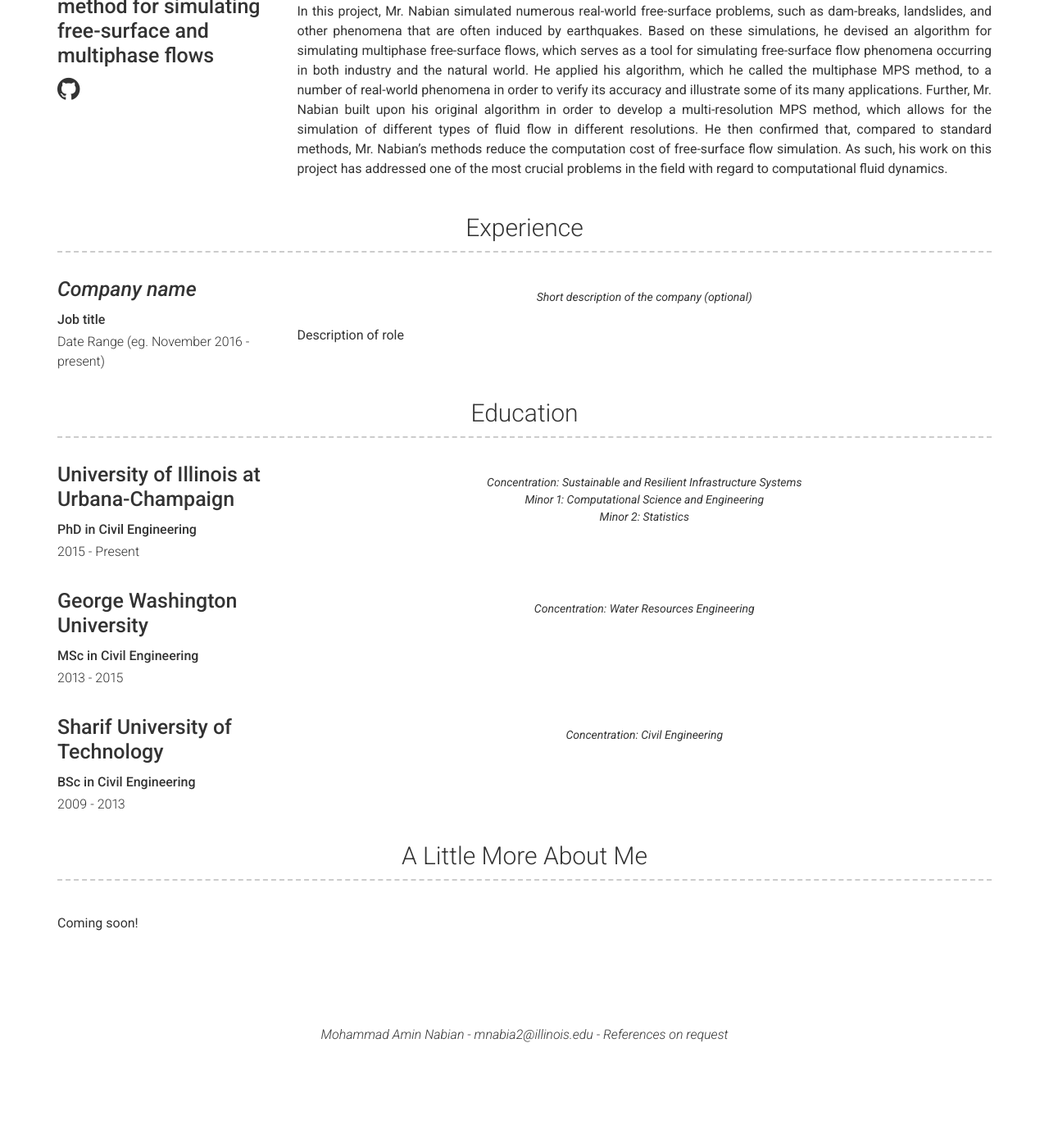
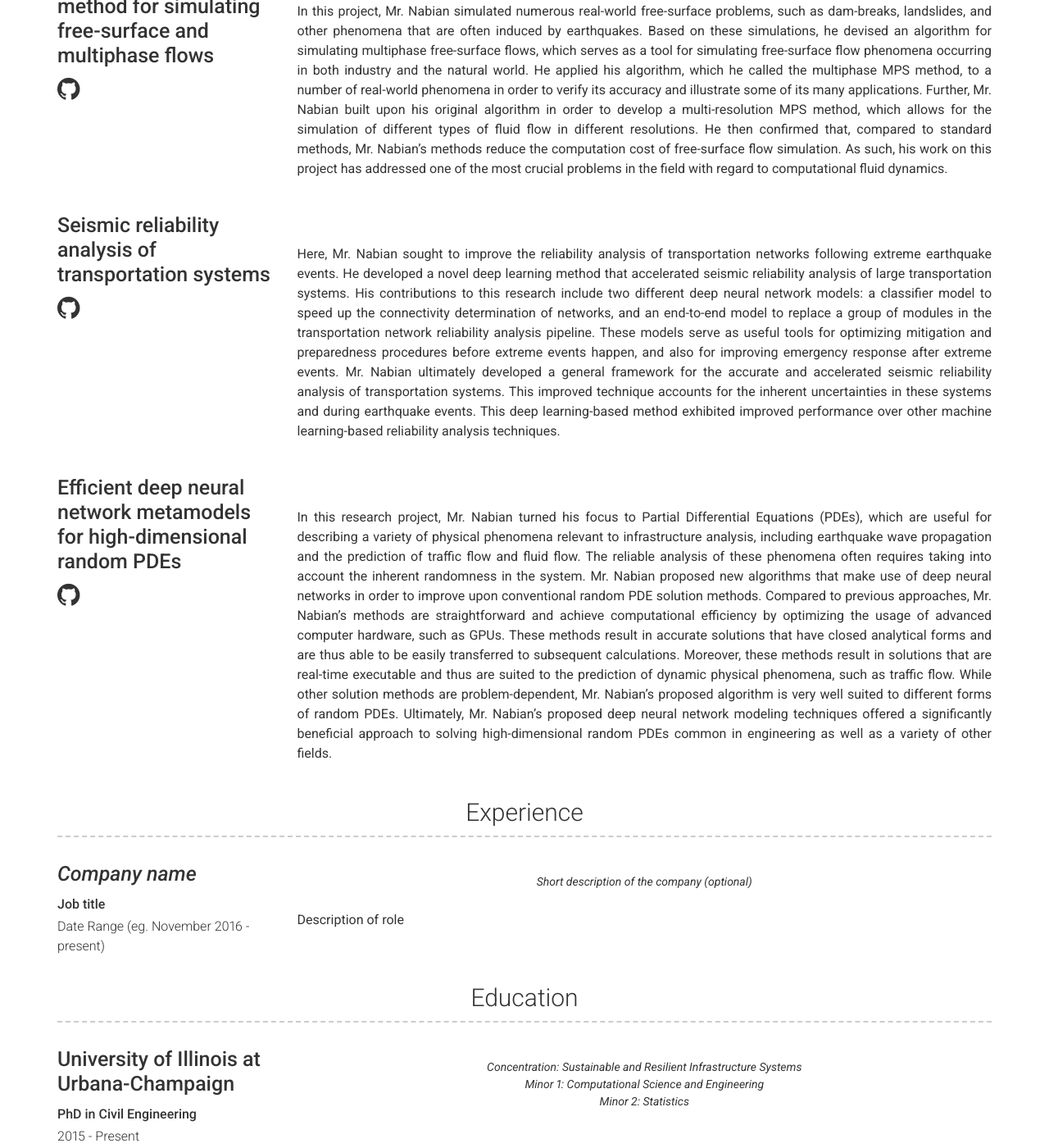
Before and after one commit to mnabian/mnabian.github.io, a Jekyll site: the page built from index.md, in a window 1280 px wide and 1400 px high, scrolled down 694 px. Shown: the whole window at 82% size. Built offline with Jekyll 4.4.1, drawn with Linux system fonts in a browser that asks for light colours; before the commit the page ends 1980 px from its top, so only the background shows below that.

Commit message:
Initial resume setup

```diff
--- a/_data/projects.yml
+++ b/_data/projects.yml
@@ -3,3 +3,13 @@
   quote: >
   description: | # this will include new lines to allow paragraphs
     In this project, Mr. Nabian simulated numerous real-world free-surface problems, such as dam-breaks, landslides, and other phenomena that are often induced by earthquakes. Based on these simulations, he devised an algorithm for simulating multiphase free-surface flows, which serves as a tool for simulating free-surface flow phenomena occurring in both industry and the natural world. He applied his algorithm, which he called the multiphase MPS method, to a number of real-world phenomena in order to verify its accuracy and illustrate some of its many applications. Further, Mr. Nabian built upon his original algorithm in order to develop a multi-resolution MPS method, which allows for the simulation of different types of fluid flow in different resolutions. He then confirmed that, compared to standard methods, Mr. Nabian’s methods reduce the computation cost of free-surface flow simulation. As such, his work on this project has addressed one of the most crucial problems in the field with regard to computational fluid dynamics.
+
+- name: Seismic reliability analysis of transportation systems
+  quote: >
+  description: | # this will include new lines to allow paragraphs
+    Here, Mr. Nabian sought to improve the reliability analysis of transportation networks following extreme earthquake events. He developed a novel deep learning method that accelerated seismic reliability analysis of large transportation systems. His contributions to this research include two different deep neural network models: a classifier model to speed up the connectivity determination of networks, and an end-to-end model to replace a group of modules in the transportation network reliability analysis pipeline. These models serve as useful tools for optimizing mitigation and preparedness procedures before extreme events happen, and also for improving emergency response after extreme events. Mr. Nabian ultimately developed a general framework for the accurate and accelerated seismic reliability analysis of transportation systems. This improved technique accounts for the inherent uncertainties in these systems and during earthquake events. This deep learning-based method exhibited improved performance over other machine learning-based reliability analysis techniques.
+
+- name: Efficient deep neural network metamodels for high-dimensional random PDEs
+  quote: >
+  description: | # this will include new lines to allow paragraphs
+    In this research project, Mr. Nabian turned his focus to Partial Differential Equations (PDEs), which are useful for describing a variety of physical phenomena relevant to infrastructure analysis, including earthquake wave propagation and the prediction of traffic flow and fluid flow. The reliable analysis of these phenomena often requires taking into account the inherent randomness in the system. Mr. Nabian proposed new algorithms that make use of deep neural networks in order to improve upon conventional random PDE solution methods. Compared to previous approaches, Mr. Nabian’s methods are straightforward and achieve computational efficiency by optimizing the usage of advanced computer hardware, such as GPUs. These methods result in accurate solutions that have closed analytical forms and are thus able to be easily transferred to subsequent calculations. Moreover, these methods result in solutions that are real-time executable and thus are suited to the prediction of dynamic physical phenomena, such as traffic flow. While other solution methods are problem-dependent, Mr. Nabian’s proposed algorithm is very well suited to different forms of random PDEs. Ultimately, Mr. Nabian’s proposed deep neural network modeling techniques offered a significantly beneficial approach to solving high-dimensional random PDEs common in engineering as well as a variety of other fields.
```
Also changed, not shown: 2 other files.
